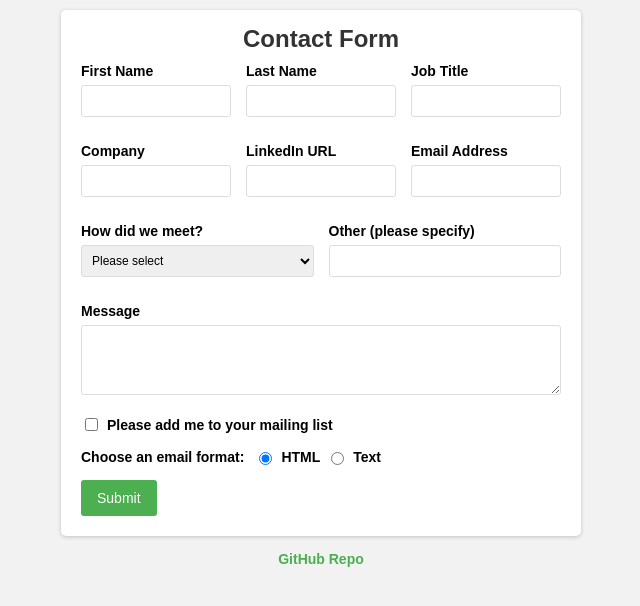
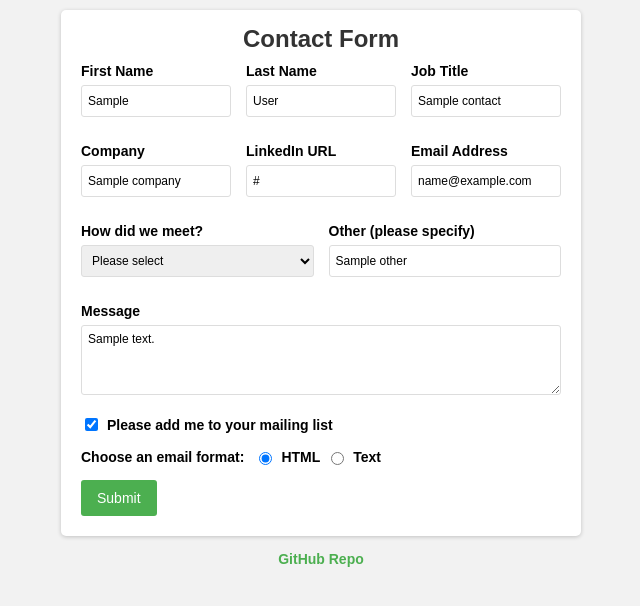
Before and after one commit to AlexandrBalan/contact-form, a Node server app: template views/contact.ejs in a window 1280 px wide. Shown: the part 36-642 px from the top of the page, without its empty margins (319-959 px from the left). Run offline with Node 20, Linux system fonts and the light colour scheme; the template is opened without the code that fills it: most values are stand-ins (such as "Sample title", 1, 10 or a date in 2020).

Commit message:
show validation errors and keep form values

```diff
--- a/views/contact.ejs
+++ b/views/contact.ejs
@@ -13,39 +13,49 @@
   <main class="card">
     <h1>Contact Form</h1>
 
+    <% if (errors.length > 0) { %>
+      <div class="error-box">
+        <ul>
+          <% errors.forEach(function(error) { %>
+            <li><%= error %></li>
+          <% }); %>
+        </ul>
+      </div>
+    <% } %>
+
     <form id="contact-form" method="POST" action="/submit" novalidate>
       <div class="form-grid">
         <div class="field third">
           <label for="first-name">First Name</label>
-          <input type="text" id="first-name" name="firstName">
+          <input type="text" id="first-name" name="firstName" value="<%= contact.firstName || '' %>">
           <span class="error" id="first-name-error"></span>
         </div>
 
         <div class="field third">
           <label for="last-name">Last Name</label>
-          <input type="text" id="last-name" name="lastName">
+          <input type="text" id="last-name" name="lastName" value="<%= contact.lastName || '' %>">
           <span class="error" id="last-name-error"></span>
         </div>
 
         <div class="field third">
           <label for="job-title">Job Title</label>
-          <input type="text" id="job-title" name="jobTitle">
+          <input type="text" id="job-title" name="jobTitle" value="<%= contact.jobTitle || '' %>">
         </div>
 
         <div class="field third">
           <label for="company">Company</label>
-          <input type="text" id="company" name="company">
+          <input type="text" id="company" name="company" value="<%= contact.company || '' %>">
         </div>
 
         <div class="field third">
           <label for="linkedin">LinkedIn URL</label>
-          <input type="url" id="linkedin" name="linkedin">
+          <input type="url" id="linkedin" name="linkedin" value="<%= contact.linkedin || '' %>">
           <span class="error" id="linkedin-error"></span>
         </div>
 
         <div class="field third">
           <label for="email">Email Address</label>
-          <input type="email" id="email" name="email">
+          <input type="email" id="email" name="email" value="<%= contact.email || '' %>">
           <span class="error" id="email-error"></span>
         </div>
 
@@ -53,42 +63,42 @@
           <label for="how-met">How did we meet?</label>
           <select id="how-met" name="howMet">
             <option value="">Please select</option>
-            <option value="conference">Conference</option>
-            <option value="linkedin">LinkedIn</option>
-            <option value="referral">Referral</option>
-            <option value="other">Other</option>
+            <option value="conference" <%= contact.howMet === 'conference' ? 'selected' : '' %>>Conference</option>
+            <option value="linkedin" <%= contact.howMet === 'linkedin' ? 'selected' : '' %>>LinkedIn</option>
+            <option value="referral" <%= contact.howMet === 'referral' ? 'selected' : '' %>>Referral</option>
+            <option value="other" <%= contact.howMet === 'other' ? 'selected' : '' %>>Other</option>
           </select>
           <span class="error" id="how-met-error"></span>
         </div>
 
         <div class="field half">
           <label for="other">Other (please specify)</label>
-          <input type="text" id="other" name="other">
+          <input type="text" id="other" name="other" value="<%= contact.other || '' %>">
         </div>
 
         <div class="field full">
           <label for="message">Message</label>
-          <textarea id="message" name="message" rows="4"></textarea>
+          <textarea id="message" name="message" rows="4"><%= contact.message || '' %></textarea>
         </div>
       </div>
 
       <div class="checkbox-row">
-        <input type="checkbox" id="mailing-list" name="mailingList">
+        <input type="checkbox" id="mailing-list" name="mailingList" <%= contact.mailingList ? 'checked' : '' %>>
         <label for="mailing-list">Please add me to your mailing list</label>
       </div>
 
       <fieldset class="format-row">
         <legend>Choose an email format:</legend>
-        <input type="radio" id="html" name="emailFormat" value="html" checked>
+        <input type="radio" id="html" name="emailFormat" value="html" <%= contact.emailFormat !== 'text' ? 'checked' : '' %>>
         <label for="html">HTML</label>
-        <input type="radio" id="text" name="emailFormat" value="text">
+        <input type="radio" id="text" name="emailFormat" value="text" <%= contact.emailFormat === 'text' ? 'checked' : '' %>>
         <label for="text">Text</label>
       </fieldset>
 
       <button type="submit">Submit</button>
     </form>
   </main>
-<p class="footer"><a href="https://github.com/AlexandrBalan/contact-form">GitHub Repo</a></p>
+  <p class="footer"><a href="https://github.com/AlexandrBalan/contact-form">GitHub Repo</a></p>
   <script src="/scripts/script.js"></script>
 </body>
 </html>
```
